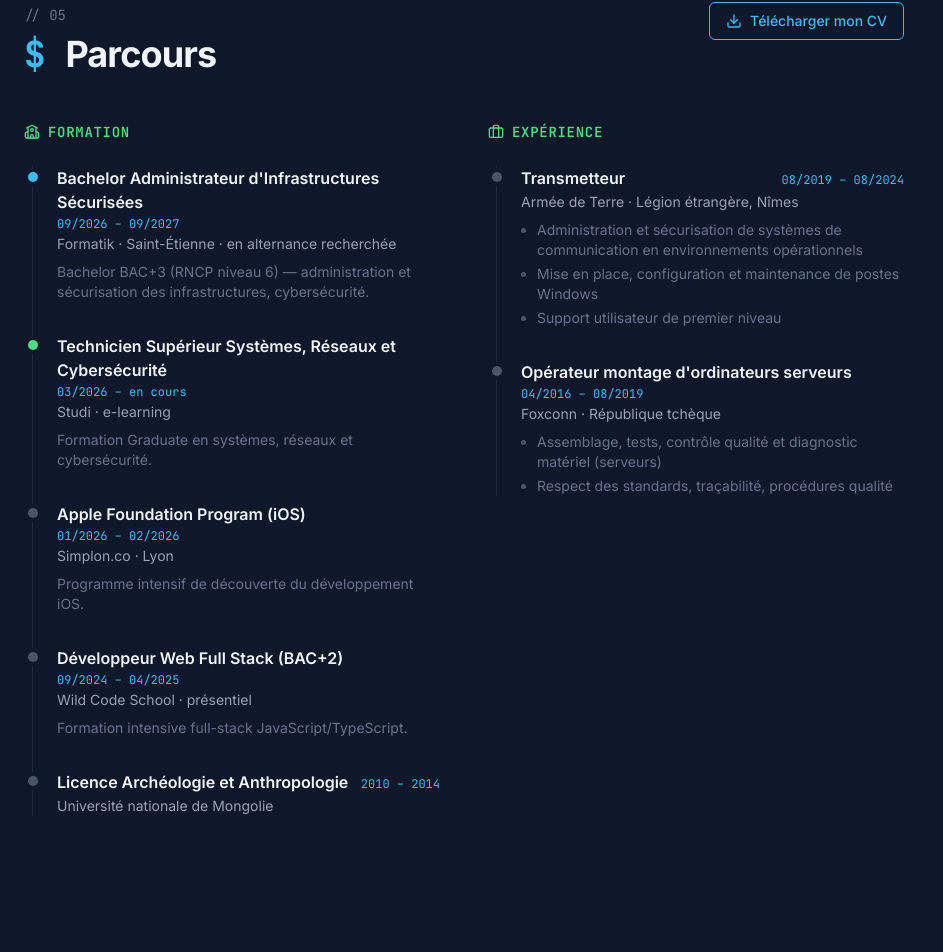
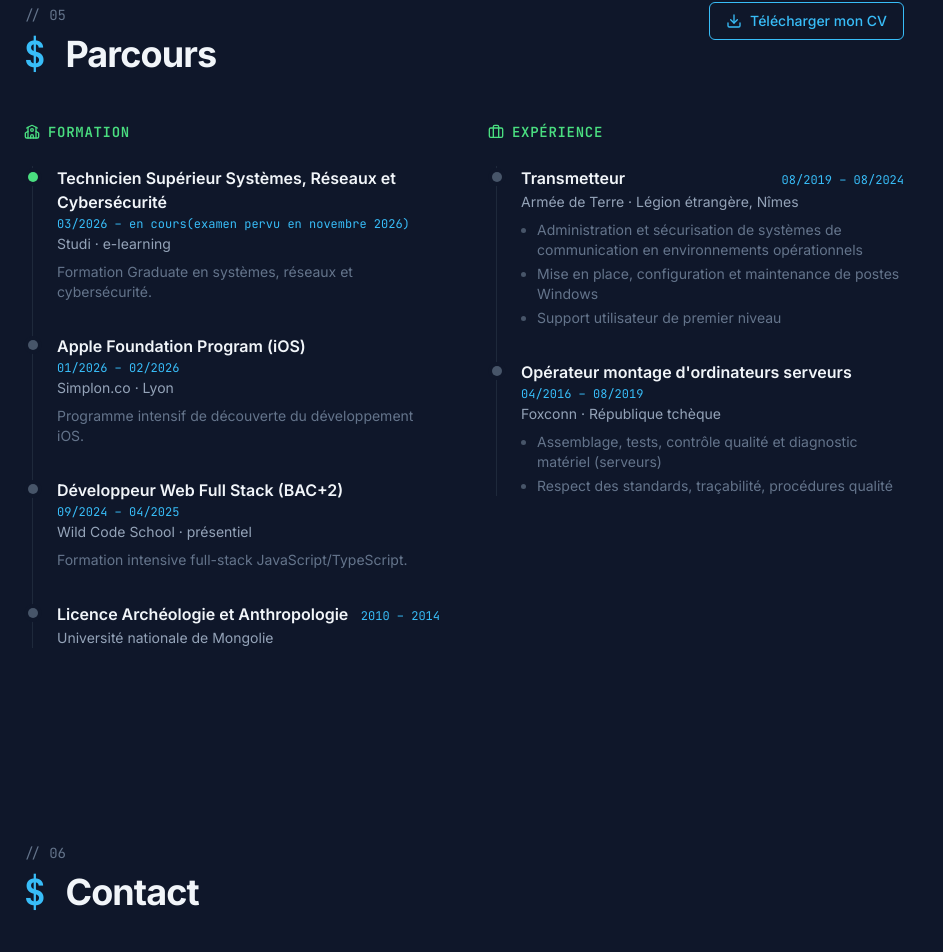
Before and after one commit to darkhaa1/Portfolio, a Next.js app: page / in a window 1280 px wide. Shown: the part 2849-3801 px from the top of the page, without its empty margins (0-943 px from the left). Built offline with nearby package versions, Linux system fonts and the light colour scheme; no server answers.

Commit message:
changement de section parcoiur

```diff
--- a/src/data/parcours.ts
+++ b/src/data/parcours.ts
@@ -12,19 +12,13 @@ export interface ParcoursEntry {
 export const cvUrl = "/CV_Darkhansukh_Ganburel_Alternance_AIS_Dark.pdf";
 
 export const formation: ParcoursEntry[] = [
-  {
-    title: "Bachelor Administrateur d'Infrastructures Sécurisées",
-    place: "Formatik · Saint-Étienne · en alternance recherchée",
-    dates: "09/2026 – 09/2027",
-    status: "targeted",
-    description:
-      "Bachelor BAC+3 (RNCP niveau 6) — administration et sécurisation des infrastructures, cybersécurité.",
-  },
+
   {
     title: "Technicien Supérieur Systèmes, Réseaux et Cybersécurité",
     place: "Studi · e-learning",
-    dates: "03/2026 – en cours",
+    dates: "03/2026 – en cours(examen pervu en novembre 2026)",
     status: "current",
+
     description:
       "Formation Graduate en systèmes, réseaux et cybersécurité.",
   },
```
